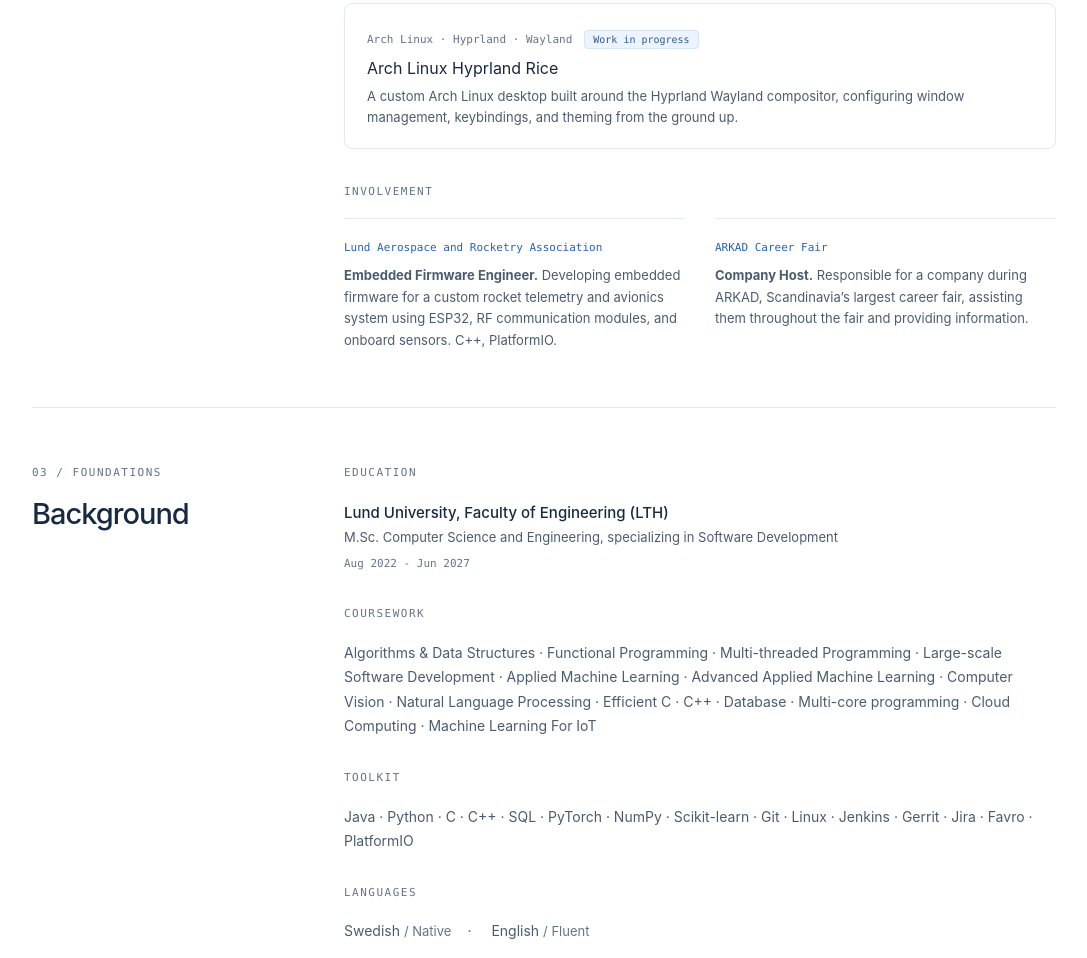
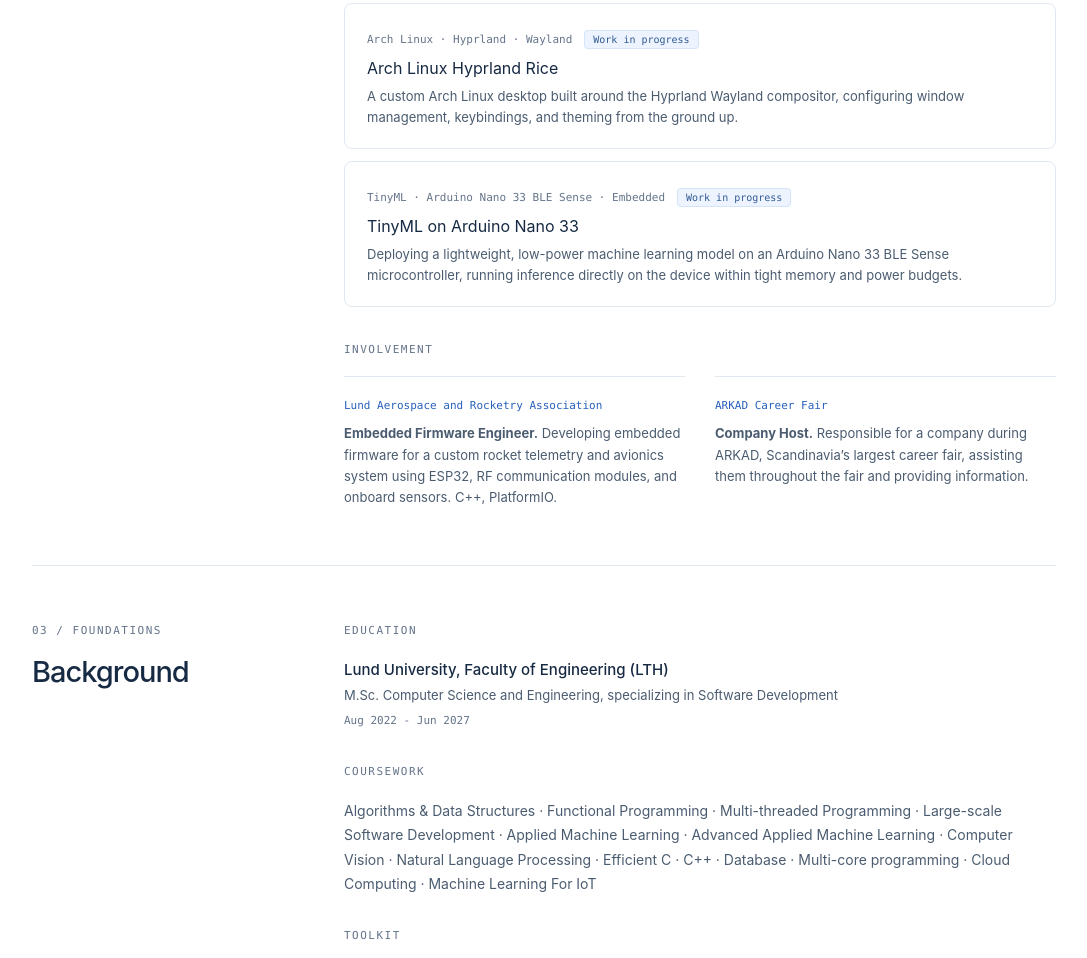
Before and after one commit to martinlam99/martinlam99.github.io, a plain HTML site: page index.html in a window 1280 px wide. Shown: the part 2419-3377 px from the top of the page, without its empty margins (96-1183 px from the left). Drawn offline with Linux system fonts and the light colour scheme.

Commit message:
add work in progress tinyML project

```diff
--- a/index.html
+++ b/index.html
@@ -50,6 +50,7 @@
               <div class="gan-demo"><canvas id="gan-canvas" class="gan-canvas" width="32" height="32" role="img" aria-label="Cat face generated by the GAN"></canvas><div class="gan-controls"><button type="button" id="gan-generate" class="gan-button">Generate a cat</button><p id="gan-status" class="gan-status" aria-live="polite">Runs the generator, trained on 64×64 cat faces, live in your browser. The first click loads the model.</p></div></div></div></li>
             <li><div class="card"><span><span class="metadata">Java · Spring · HTML/CSS</span><span class="publication-title">Race Registration</span><span class="publication-note">A Java application that stores and transmits data to a REST server, with a web interface built in HTML and CSS to register, display, and change race entries.</span></span></div></li>
             <li><div class="card"><span><span class="metadata">Arch Linux · Hyprland · Wayland</span><span class="badge">Work in progress</span><span class="publication-title">Arch Linux Hyprland Rice</span><span class="publication-note">A custom Arch Linux desktop built around the Hyprland Wayland compositor, configuring window management, keybindings, and theming from the ground up.</span></span></div></li>
+            <li><div class="card"><span><span class="metadata">TinyML · Arduino Nano 33 BLE Sense · Embedded</span><span class="badge">Work in progress</span><span class="publication-title">TinyML on Arduino Nano 33</span><span class="publication-note">Deploying a lightweight, low-power machine learning model on an Arduino Nano 33 BLE Sense microcontroller, running inference directly on the device within tight memory and power budgets.</span></span></div></li>
           </ul>
           <h3 class="subheading paper-heading">Involvement</h3>
           <ul class="patents">
```
